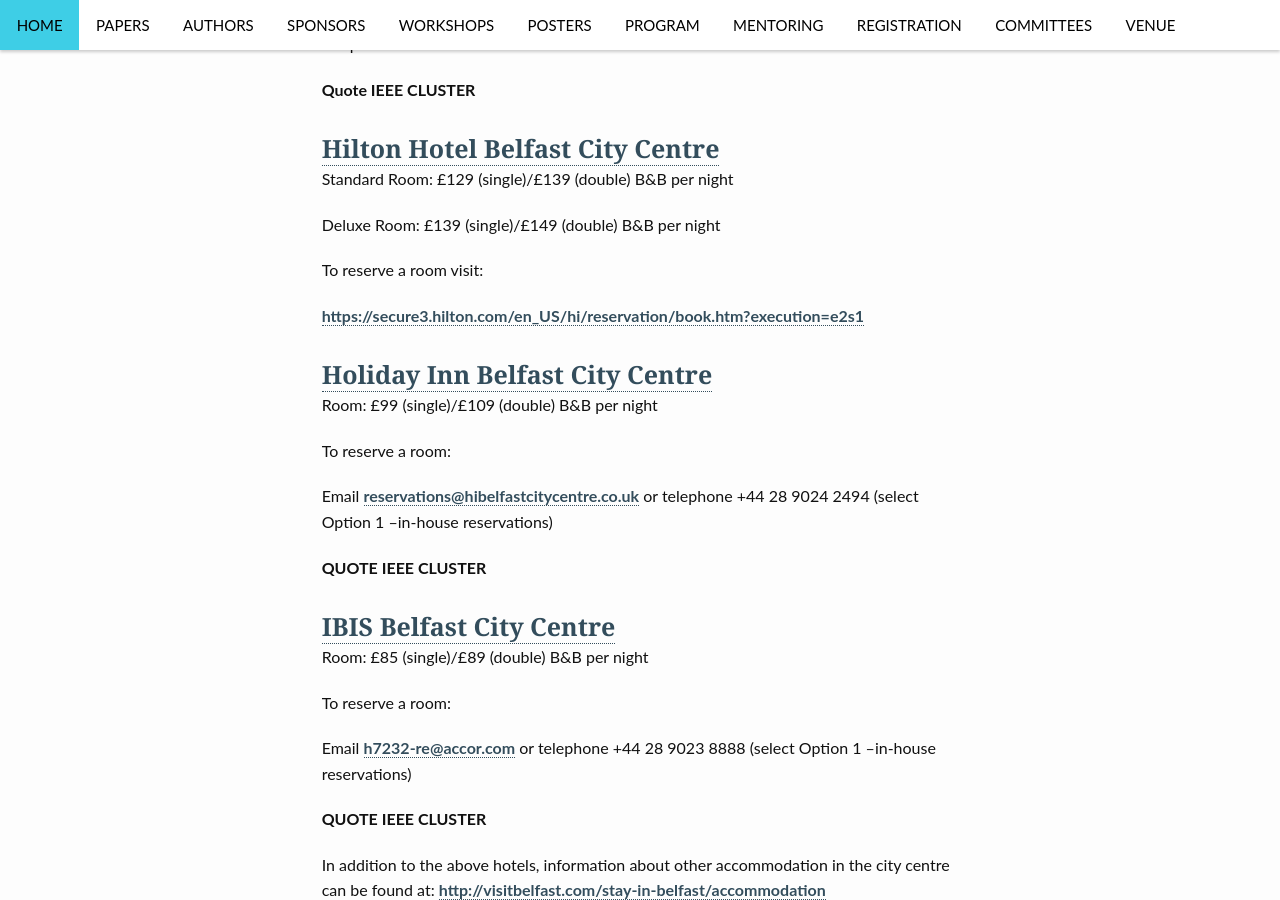
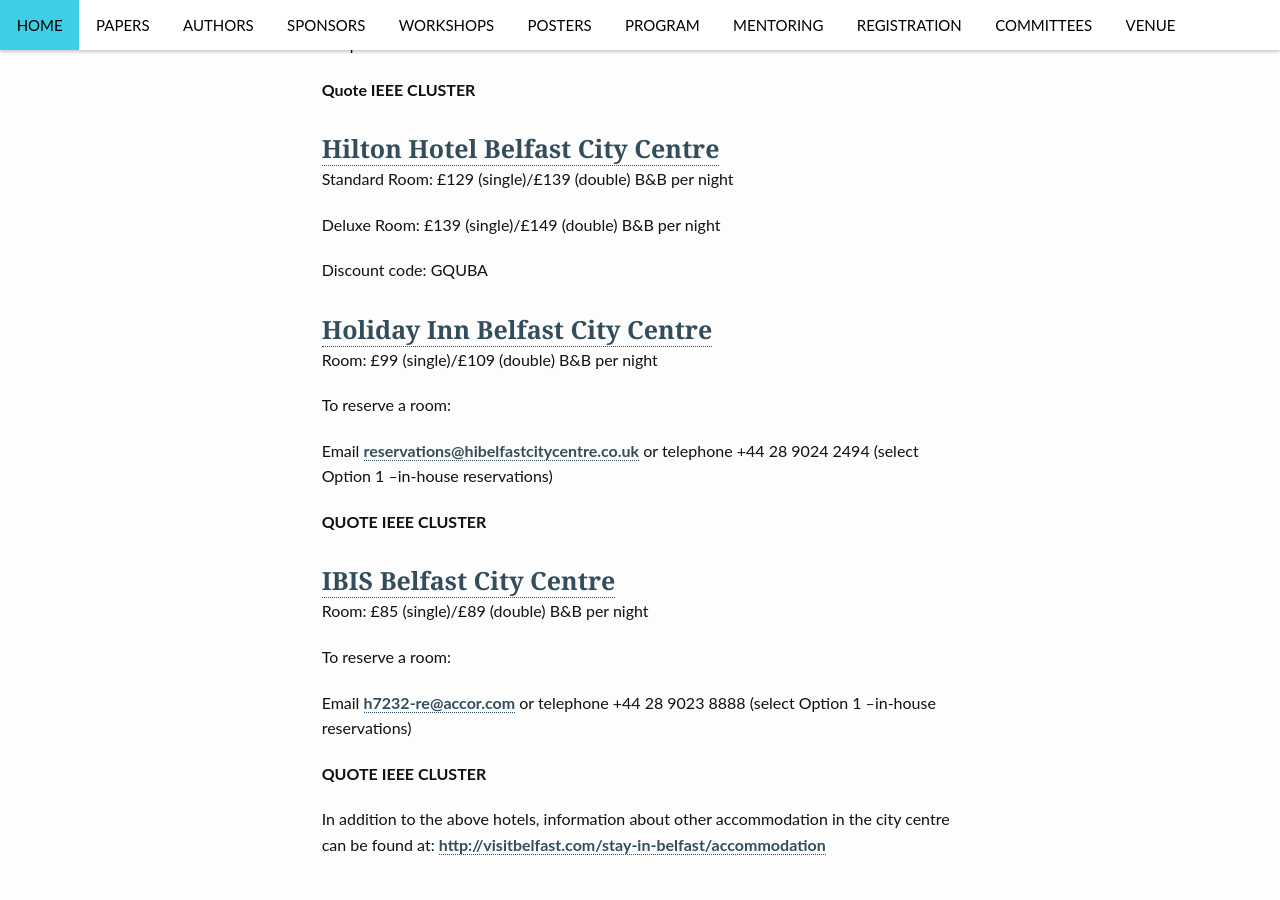
Before and after one commit to cluster2018/cluster2018, a Jekyll site: the page built from venue/index.md, in a window 1280 px wide and 900 px high, scrolled down 1519 px. Built offline with Jekyll 4.4.1, drawn with Linux system fonts in a browser that asks for light colours; comment, search, counter and statistics services are not loaded.

Commit message:
Updated hotels

```diff
--- a/venue/index.md
+++ b/venue/index.md
@@ -61,9 +61,7 @@ Standard Room: £129 (single)/£139 (double) B&B per night
 
 Deluxe Room: £139 (single)/£149 (double) B&B per night
 
-To reserve a room visit:
-
-[https://secure3.hilton.com/en\_US/hi/reservation/book.htm?execution=e2s1](https://secure3.hilton.com/en_US/hi/reservation/book.htm?execution=e2s1)
+Discount code: GQUBA
 
 ### [Holiday Inn Belfast City Centre](https://www.ihg.com/holidayinn/hotels/gb/en/belfast/bfsas/hoteldetail)
 Room: £99 (single)/£109 (double) B&B per night
```
